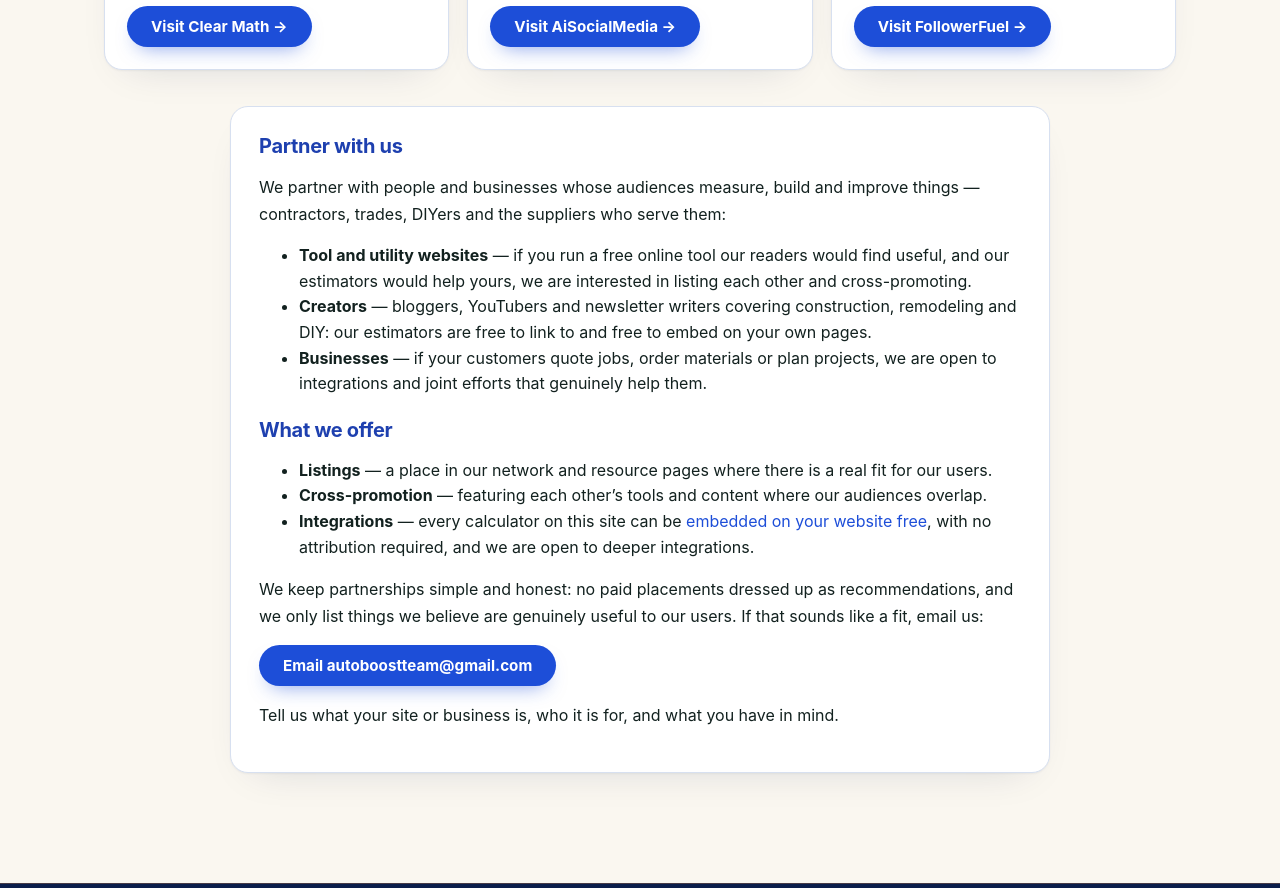
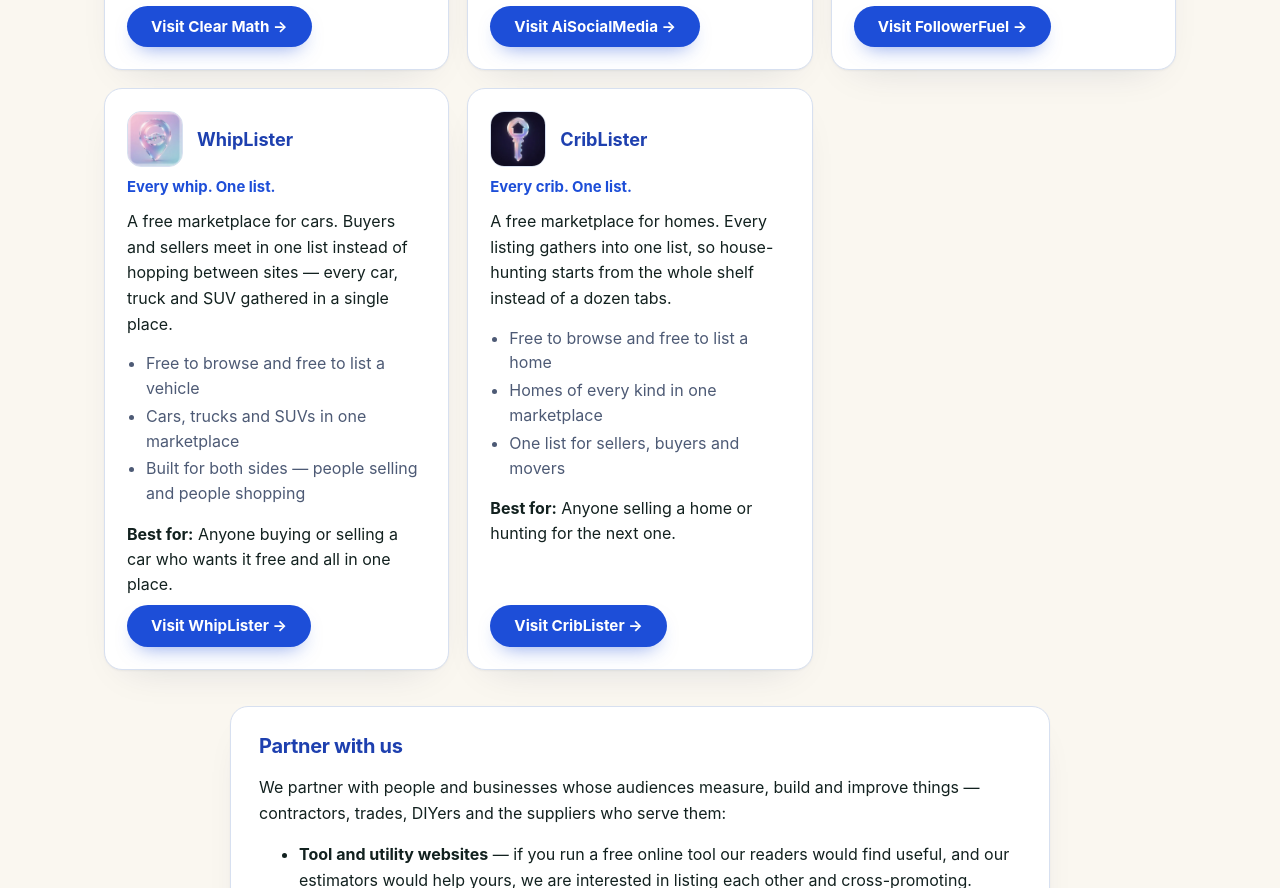
Before and after one commit to mjaiya5770/estimator, a plain HTML site: page partnerships.html in a window 1280 px wide. Shown: the part 2788-3676 px from the top of the page. Drawn offline with Linux system fonts and the light colour scheme.

Commit message:
Cycle 3 + NN-MODAL-FIX: partnerships +2 Whip/Crib (8 trees), modal watchdog starts at enqueue (all 10), SW bump

```diff
--- a/partnerships.html
+++ b/partnerships.html
@@ -81,6 +81,20 @@
       "name": "FollowerFuel",
       "url": "https://followerfuel.site",
       "image": "https://estimator.website/assets/partners/followerfuel.webp"
+    },
+    {
+      "@type": "ListItem",
+      "position": 10,
+      "name": "WhipLister",
+      "url": "https://whiplister.com",
+      "image": "https://estimator.website/assets/partners/whiplister.webp"
+    },
+    {
+      "@type": "ListItem",
+      "position": 11,
+      "name": "CribLister",
+      "url": "https://criblister.com",
+      "image": "https://estimator.website/assets/partners/criblister.webp"
     }
   ]
 }
@@ -261,6 +275,36 @@
         <p class="pn-best"><strong>Best for:</strong> Creators and businesses buying steady social growth.</p>
         <a class="btn pn-visit" href="https://followerfuel.site">Visit FollowerFuel &rarr;</a>
       </article>
+      <article class="pn-card">
+        <div class="pn-top">
+          <img class="pn-logo" src="assets/partners/whiplister.webp" alt="WhipLister logo" width="56" height="56" loading="lazy" decoding="async">
+          <h3 class="pn-name"><a href="https://whiplister.com">WhipLister</a></h3>
+        </div>
+        <p class="pn-tag">Every whip. One list.</p>
+        <p class="pn-desc">A free marketplace for cars. Buyers and sellers meet in one list instead of hopping between sites — every car, truck and SUV gathered in a single place.</p>
+        <ul class="pn-points">
+          <li>Free to browse and free to list a vehicle</li>
+          <li>Cars, trucks and SUVs in one marketplace</li>
+          <li>Built for both sides — people selling and people shopping</li>
+        </ul>
+        <p class="pn-best"><strong>Best for:</strong> Anyone buying or selling a car who wants it free and all in one place.</p>
+        <a class="btn pn-visit" href="https://whiplister.com">Visit WhipLister &rarr;</a>
+      </article>
+      <article class="pn-card">
+        <div class="pn-top">
+          <img class="pn-logo" src="assets/partners/criblister.webp" alt="CribLister logo" width="56" height="56" loading="lazy" decoding="async">
+          <h3 class="pn-name"><a href="https://criblister.com">CribLister</a></h3>
+        </div>
+        <p class="pn-tag">Every crib. One list.</p>
+        <p class="pn-desc">A free marketplace for homes. Every listing gathers into one list, so house-hunting starts from the whole shelf instead of a dozen tabs.</p>
+        <ul class="pn-points">
+          <li>Free to browse and free to list a home</li>
+          <li>Homes of every kind in one marketplace</li>
+          <li>One list for sellers, buyers and movers</li>
+        </ul>
+        <p class="pn-best"><strong>Best for:</strong> Anyone selling a home or hunting for the next one.</p>
+        <a class="btn pn-visit" href="https://criblister.com">Visit CribLister &rarr;</a>
+      </article>
     </div>
 
     <article class="card pn-pitch">
--- a/sw.js
+++ b/sw.js
@@ -1,6 +1,6 @@
 /* Estimator service worker — app-shell cache, network-first for pages.
    Calculators keep working offline once visited; ads and APIs are never intercepted. */
-const CACHE = 'estimator-v13';
+const CACHE = 'estimator-v14';
 const SHELL = [
   '/',
   '/index.html',
```
Also changed, not shown: assets/ads.js (+11 -4 lines), assets/partners/criblister.webp (added), assets/partners/whiplister.webp (added).
